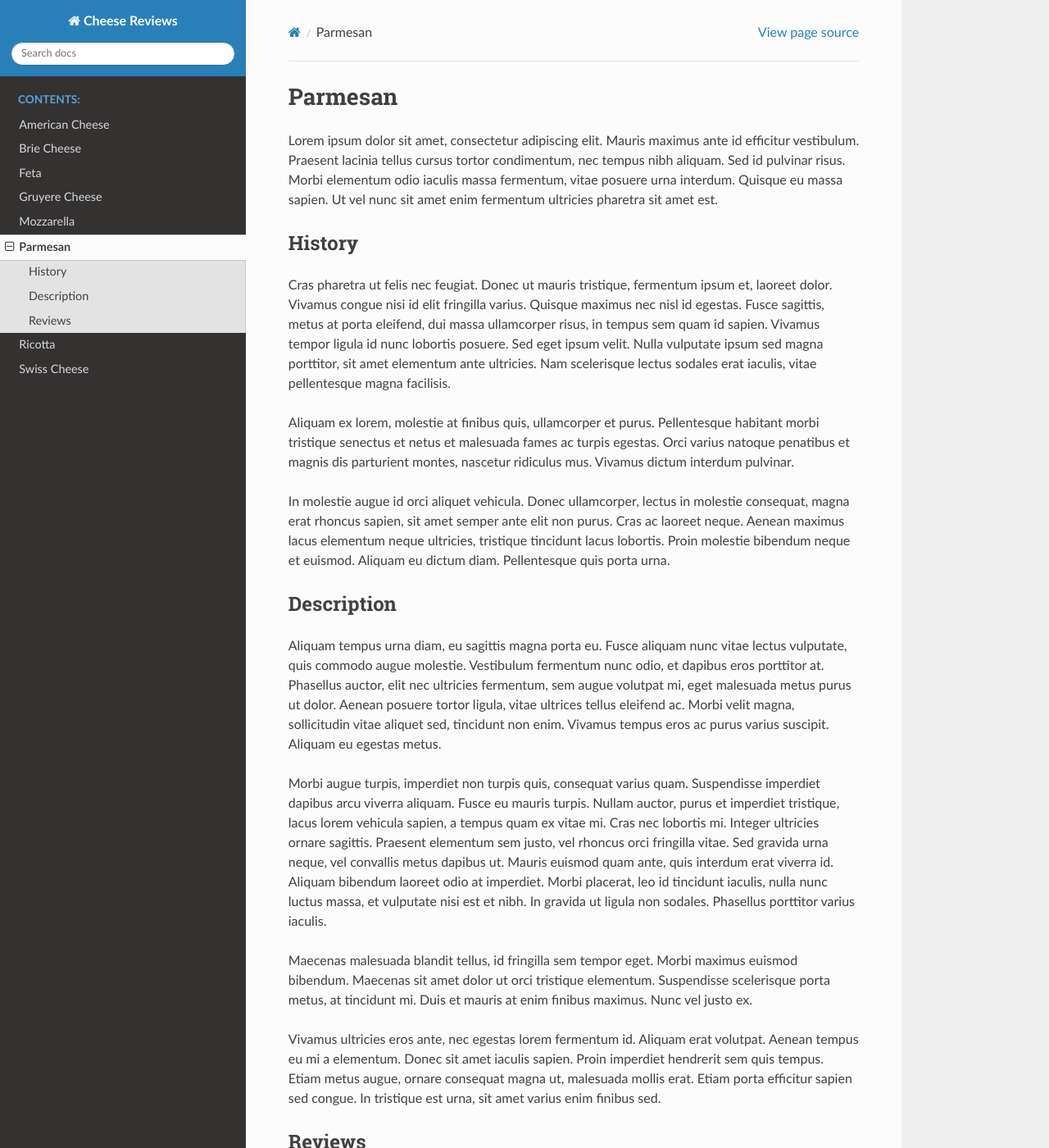
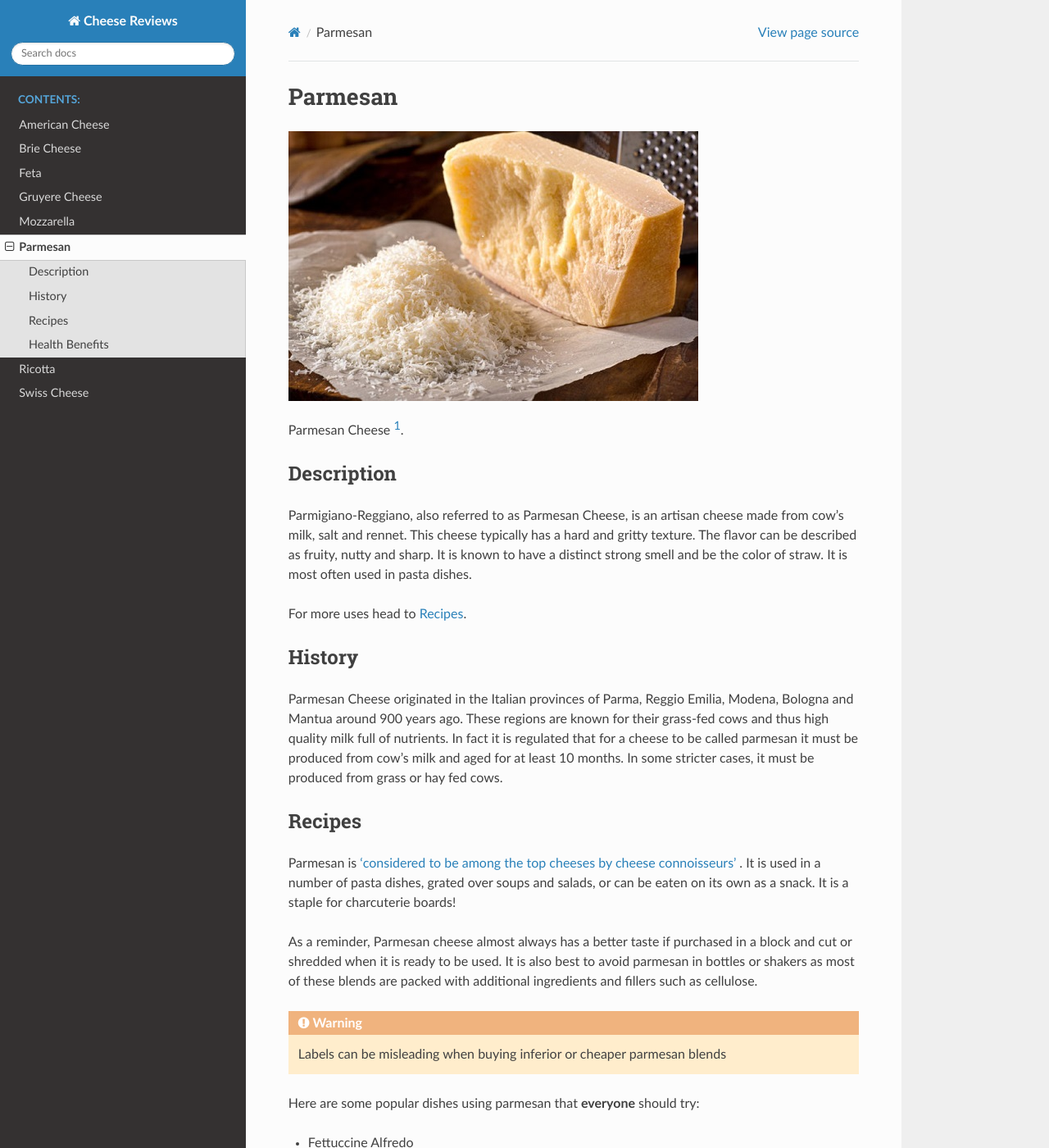
Before and after one commit to BWilb/Cheese_Reviews, a Sphinx documentation site: the page built from source/parmesan/index.rst, in a window 1280 px wide and 1400 px high. Shown: the whole window at 82% size. Built offline with Sphinx 7.4.7 and the Read the Docs theme 2.0.0, drawn with Linux system fonts in a browser that asks for light colours; some of the changed text lies outside the part shown.

Commit message:
Parmesan updates #2

```diff
--- a/source/parmesan/index.rst
+++ b/source/parmesan/index.rst
@@ -1,68 +1,100 @@
 Parmesan
 ========
 
-Lorem ipsum dolor sit amet, consectetur adipiscing elit. Mauris maximus ante id
-efficitur vestibulum. Praesent lacinia tellus cursus tortor condimentum, nec
-tempus nibh aliquam. Sed id pulvinar risus. Morbi elementum odio iaculis massa
-fermentum, vitae posuere urna interdum. Quisque eu massa sapien. Ut vel nunc sit
-amet enim fermentum ultricies pharetra sit amet est.
+.. image:: /parmesan/ParmesanCheese.jpg
+
+Parmesan Cheese [#f1]_.
+
+Description
+-----------
+
+Parmigiano-Reggiano, also referred to as Parmesan Cheese, is an artisan cheese made from cow's milk, salt and rennet.
+This cheese typically has a hard and gritty texture. The flavor can be described as fruity, nutty and sharp. It is
+known to have a distinct strong smell and be the color of straw. It is most often used
+in pasta dishes.
+
+For more uses head to :ref:`recipes`.
 
 History
 -------
 
-Cras pharetra ut felis nec
-feugiat. Donec ut mauris tristique, fermentum ipsum et, laoreet dolor. Vivamus
-congue nisi id elit fringilla varius. Quisque maximus nec nisl id egestas. Fusce
-sagittis, metus at porta eleifend, dui massa ullamcorper risus, in tempus sem
-quam id sapien. Vivamus tempor ligula id nunc lobortis posuere. Sed eget ipsum
-velit. Nulla vulputate ipsum sed magna porttitor, sit amet elementum ante ultricies.
-Nam scelerisque lectus sodales erat iaculis, vitae pellentesque magna facilisis.
+Parmesan Cheese originated in the Italian provinces of Parma, Reggio Emilia, Modena,
+Bologna and Mantua around 900 years ago. These regions are known for their grass-fed cows
+and thus high quality milk full of nutrients. In fact it is regulated that for a cheese to be called parmesan
+it must be produced from cow's milk and aged for at least 10 months.
+In some stricter cases, it must be produced from grass or hay fed cows.
 
-Aliquam ex lorem, molestie at finibus quis, ullamcorper et purus. Pellentesque
-habitant morbi tristique senectus et netus et malesuada fames ac turpis egestas.
-Orci varius natoque penatibus et magnis dis parturient montes, nascetur
-ridiculus mus. Vivamus dictum interdum pulvinar.
+.. _recipes:
 
-In molestie augue id orci
-aliquet vehicula. Donec ullamcorper, lectus in molestie consequat, magna erat
-rhoncus sapien, sit amet semper ante elit non purus. Cras ac laoreet neque.
-Aenean maximus lacus elementum neque ultricies, tristique tincidunt lacus
-lobortis. Proin molestie bibendum neque et euismod. Aliquam eu dictum diam.
-Pellentesque quis porta urna.
+Recipes
+-------
 
-Description
------------
+Parmesan is `'considered to be among the top cheeses by cheese connoisseurs' <https://www.cheese.com/parmesan/>`_ .
+It is used in a number of pasta dishes, grated over soups and salads,
+or can be eaten on its own as a snack. It is a staple for charcuterie boards!
 
-Aliquam tempus urna diam, eu sagittis magna porta eu. Fusce aliquam nunc vitae
-lectus vulputate, quis commodo augue molestie. Vestibulum fermentum nunc odio,
-et dapibus eros porttitor at. Phasellus auctor, elit nec ultricies fermentum,
-sem augue volutpat mi, eget malesuada metus purus ut dolor. Aenean posuere
-tortor ligula, vitae ultrices tellus eleifend ac. Morbi velit magna,
-sollicitudin vitae aliquet sed, tincidunt non enim. Vivamus tempus eros ac
-purus varius suscipit. Aliquam eu egestas metus.
+As a reminder, Parmesan cheese almost always has a better taste if purchased
+in a block and cut or shredded when it is ready to be used.
+It is also best to avoid parmesan in bottles or shakers as most of these blends
+are packed with additional ingredients and fillers such as cellulose.
 
-Morbi augue turpis, imperdiet non turpis quis, consequat varius quam.
-Suspendisse imperdiet dapibus arcu viverra aliquam. Fusce eu mauris turpis.
-Nullam auctor, purus et imperdiet tristique, lacus lorem vehicula sapien,
-a tempus quam ex vitae mi. Cras nec lobortis mi. Integer ultricies ornare
-sagittis. Praesent elementum sem justo, vel rhoncus orci fringilla vitae.
-Sed gravida urna neque, vel convallis metus dapibus ut. Mauris euismod quam
-ante, quis interdum erat viverra id. Aliquam bibendum laoreet odio at imperdiet.
-Morbi placerat, leo id tincidunt iaculis, nulla nunc luctus massa, et vulputate
-nisi est et nibh. In gravida ut ligula non sodales. Phasellus porttitor varius
-iaculis.
 
-Maecenas malesuada blandit tellus, id fringilla sem tempor eget. Morbi maximus
-euismod bibendum. Maecenas sit amet dolor ut orci tristique elementum.
-Suspendisse scelerisque porta metus, at tincidunt mi. Duis et mauris at enim
-finibus maximus. Nunc vel justo ex.
+.. warning::
+    Labels can be misleading when buying inferior or cheaper parmesan blends
 
-Vivamus ultricies eros ante, nec egestas
-lorem fermentum id. Aliquam erat volutpat. Aenean tempus eu mi a elementum.
-Donec sit amet iaculis sapien. Proin imperdiet hendrerit sem quis tempus.
-Etiam metus augue, ornare consequat magna ut, malesuada mollis erat. Etiam
-porta efficitur sapien sed congue. In tristique est urna, sit amet varius
-enim finibus sed.
 
-Reviews
--------
+Here are some popular dishes using parmesan that **everyone** should try:
+
+- Fettuccine Alfredo
+
+- Lasagna
+
+- Cheesy Garlic Bread
+
+- Chicken Caesar Salad
+
+- Chicken Parmesan
+
+- Ziti Bake
+
+- Parmesan Potatoes
+
+
+For more recipes head over to `Taste of Home '50 Recipes That Make the Most of Parmesan Cheese' <https://www.tasteofhome.com/collection/parmesan-cheese-recipes/>`_
+
+
+Health Benefits
+---------------
+
++--------------------------------+
+| Nutrition Facts                |
++=================+==============+
+| Serving Size:   |      1 oz    |
++-----------------+--------------+
+| Calories:       |      112     |
++-----------------+--------------+
+| Total Fat:      |      8g      |
++-----------------+--------------+
+| Sodium:         |      454mg   |
++-----------------+--------------+
+| Protein:        |      10g     |
++-----------------+--------------+
+| Calcium:        |      336mg   |
++-----------------+--------------+
+| Potassium:      |      26mg    |
++-----------------+--------------+
+
+Parmesan has many health benefits in addition to tasting great [#f2]_.
+
+1. At 10 grams per quarter cup of shredded cheese, it is packed with protein.
+
+2. High in calcium and accounts for about 25% of your daily recommended intake.
+
+3. Lactose-free and thus is a great cheese choice for those with lactose intolerance or sensitivity.
+
+4. Relatively low in fat and has zero carbohydrates.
+
+
+.. [#f1] `Parmesan Cheese <https://2rdnmg1qbg403gumla1v9i2h-wpengine.netdna-ssl.com/wp-content/uploads/sites/3/2021/08/ParmesanCheese-471343790-770x533-1-650x428.jpg>`_
+
+.. [#f2] `Health Benefits <https://health.clevelandclinic.org/parmesan-cheese-benefits/>`_
```
Also changed, not shown: source/feta/index.rst (+0 -33 lines), source/parmesan/ParmesanCheese.jpg (added).
